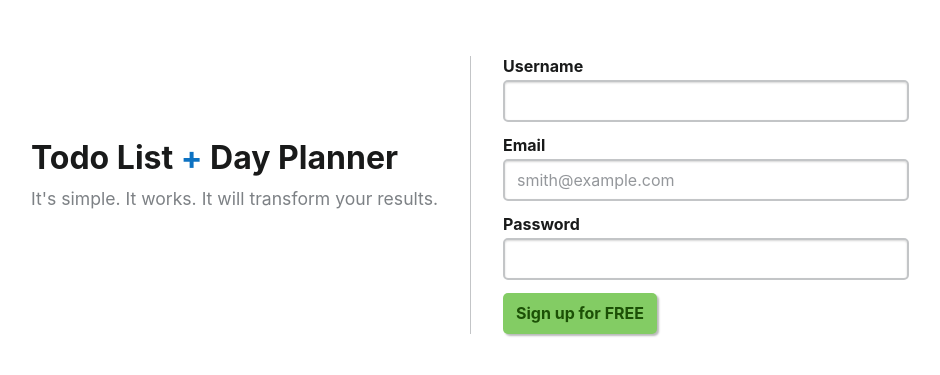
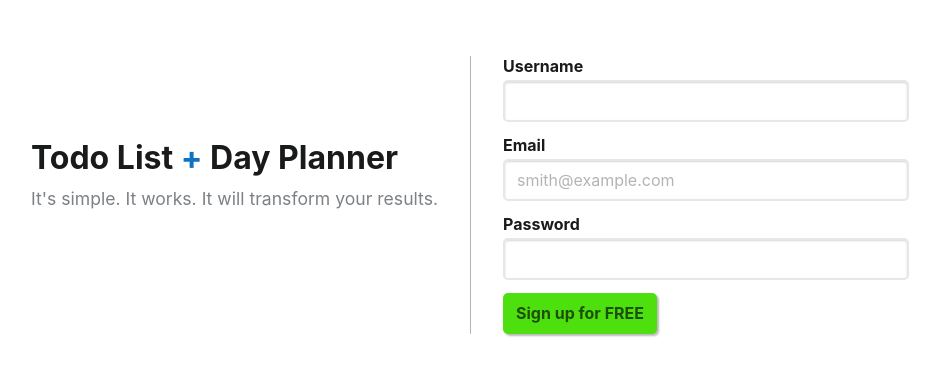
Before and after one commit to Tekhne/todo, a React (Create React App) app in the folder client/: page / in a window 1280 px wide. Shown: the part 139-514 px from the top of the page, without its empty margins (170-1110 px from the left). Built offline with nearby package versions, Linux system fonts and the light colour scheme.

Commit message:
Consolidate computed colors

```diff
--- a/client/src/styles/colors.scss
+++ b/client/src/styles/colors.scss
@@ -4,26 +4,42 @@
 $color-black: #191a1a;
 $color-blue-alt: #98b8cf;
 $color-blue: #0d72c2;
-$color-green-dark: #32900a;
-$color-green-darker: #277008;
-$color-green-darkest: #1c5006;
-$color-green-light: #60bd38;
-$color-green-lighter: #83cc64;
-$color-green-lightest: #a6da90;
 $color-green: #3daf0c;
-$color-grey-light: #94979b;
-$color-grey-lighter: #c3c5c7;
 $color-grey: #7d8185;
 $color-red: #c12e0d;
 $color-white: #ffffff;
 $color-yellow: #c1a60d;
 
-$color-green-bg-dark: $color-green-light;
-$color-green-bg: $color-green-lighter;
-$color-green-fg: $color-green-darkest;
+$color-green-bg-dark: lighten($color-green, 5%);
+$color-green-bg: lighten($color-green, 10%);
+$color-green-fg: darken($color-green, 20%);
 
-$color-border: $color-grey-lighter;
-$color-input-placeholder: $color-grey-light;
+$color-grey-bg: lighten($color-grey, 20%);
+$color-grey-fg: darken($color-grey, 25%);
+
+$color-red-bg: lighten($color-red, 20%);
+$color-red-fg: darken($color-red, 25%);
+
+$color-yellow-bg: lighten($color-yellow, 20%);
+$color-yellow-fg: darken($color-yellow, 20%);
+
+$color-border-transparent: rgba(lighten($color-grey, 15%), 0.3);
+$color-border: lighten($color-grey, 20%);
+
+$color-box-shadow-input: rgba($color-black, 0.18);
+$color-box-shadow-sm: rgba($color-black, 0.3);
+$color-box-shadow: rgba($color-black, 0.25);
+
+$color-button-background-active: lighten($color-grey, 15%);
+$color-button-background-focus: lighten($color-grey, 15%);
+$color-button-background: lighten($color-grey, 20%);
+$color-button-call-to-action-background-active: lighten($color-green, 15%);
+$color-button-call-to-action-background: lighten($color-green, 10%);
+
+$color-input-background-focus: rgba($color-blue, 0.08);
+$color-input-border: lighten($color-grey, 40%);
+$color-input-field-has-error-background: rgba($color-red, 0.08);
+$color-input-placeholder: lighten($color-grey, 20%);
 
 :root {
   background-color: $color-white;
--- a/client/src/styles/decorations.scss
+++ b/client/src/styles/decorations.scss
@@ -1,6 +1,6 @@
 $border-radius: 5px;
-$border-transparent-lg: 3px solid rgba($color-grey-light, 0.3);
-$box-shadow-input: inset 0 1px 2px 0 rgba($color-black, 0.18);
-$box-shadow-sm-inset: inset 2px 2px 2px 0px rgba($color-black, 0.3);
-$box-shadow-sm: 2px 2px 2px 0px rgba($color-black, 0.3);
-$box-shadow: 4px 4px 4px 0px rgba($color-black, 0.25);
+$border-transparent-lg: 3px solid $color-border-transparent;
+$box-shadow-input: inset 0 1px 2px 0 $color-box-shadow-input;
+$box-shadow-sm-inset: inset 2px 2px 2px 0px $color-box-shadow-sm;
+$box-shadow-sm: 2px 2px 2px 0px $color-box-shadow-sm;
+$box-shadow: 4px 4px 4px 0px $color-box-shadow;
--- a/client/src/styles/elements.scss
+++ b/client/src/styles/elements.scss
@@ -1,5 +1,5 @@
 button {
-  background-color: $color-grey-lighter;
+  background-color: $color-button-background;
   border-radius: $border-radius;
   border: 1px solid transparent;
   box-shadow: $box-shadow-sm;
@@ -14,14 +14,14 @@ button {
   vertical-align: middle;
 
   &:active {
-    background-color: $color-grey-light;
+    background-color: $color-button-background-active;
     box-shadow: $box-shadow-sm-inset;
     transform: translate(1px, 1px);
   }
 
   &:focus,
   &:hover {
-    background-color: $color-grey-light;
+    background-color: $color-button-background-focus;
     text-decoration: none;
   }
 
@@ -31,36 +31,36 @@ button {
   }
 
   &.call-to-action {
-    background-color: $color-green-bg;
+    background-color: $color-button-call-to-action-background;
     color: $color-green-fg;
     font-weight: bold;
 
     &:active {
-      background-color: $color-green-bg-dark;
+      background-color: $color-button-call-to-action-background-active;
       box-shadow: $box-shadow-sm-inset;
     }
 
     &:focus,
     &:hover {
-      background-color: $color-green-bg-dark;
+      background-color: $color-button-call-to-action-background-active;
     }
   }
 }
 
 input {
   border-radius: $border-radius;
-  border: 2px solid $color-grey-lighter;
+  border: 2px solid $color-input-border;
   box-shadow: $box-shadow-input;
   padding: 10px 12px;
   transition: background-color 0.2s ease-out;
   width: 100%;
 
   &:focus {
-    background-color: rgba($color-blue, 0.08);
+    background-color: $color-input-background-focus;
   }
 
   &.field-has-error {
-    background-color: rgba($color-red, 0.08);
+    background-color: $color-input-field-has-error-background;
   }
 }
 
```
